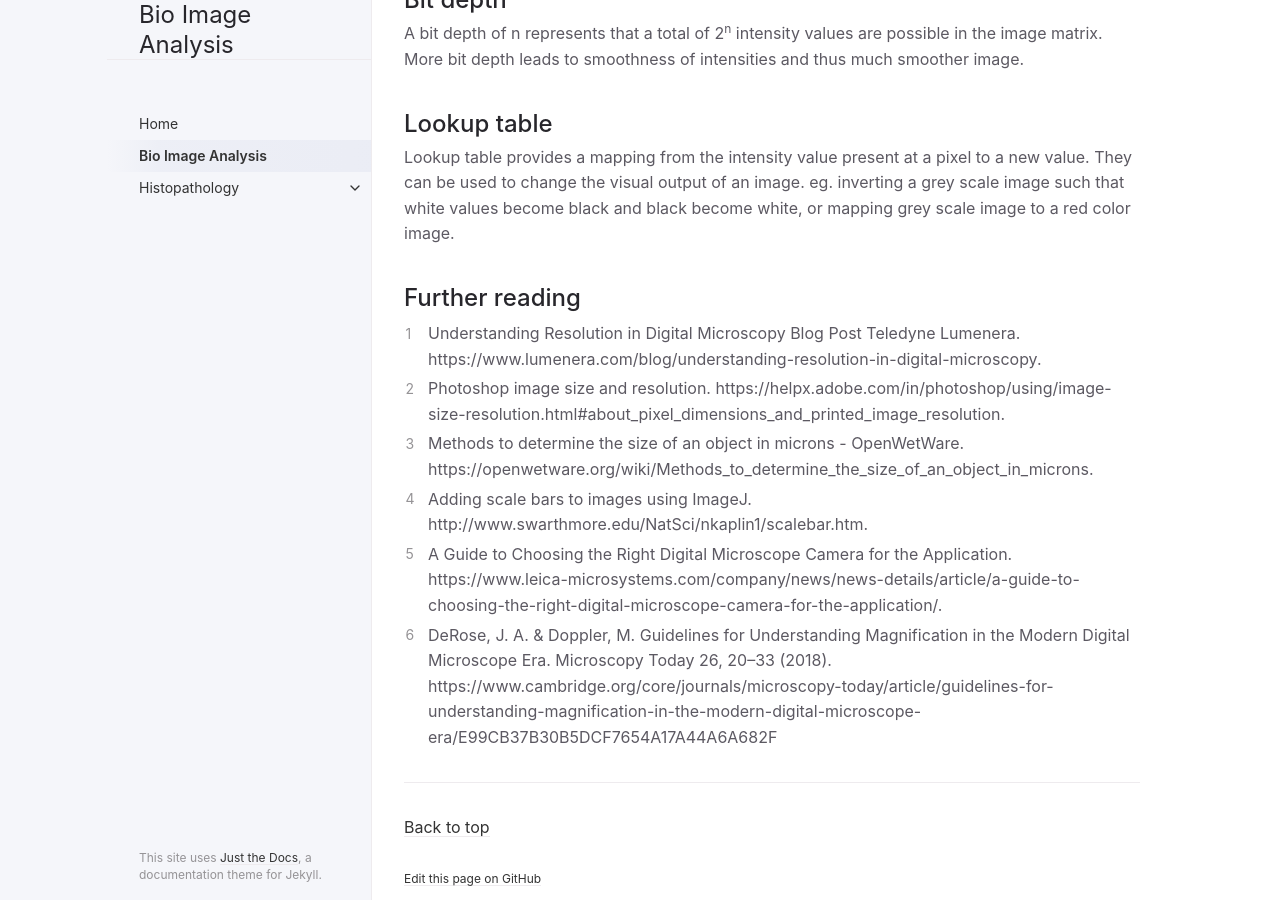
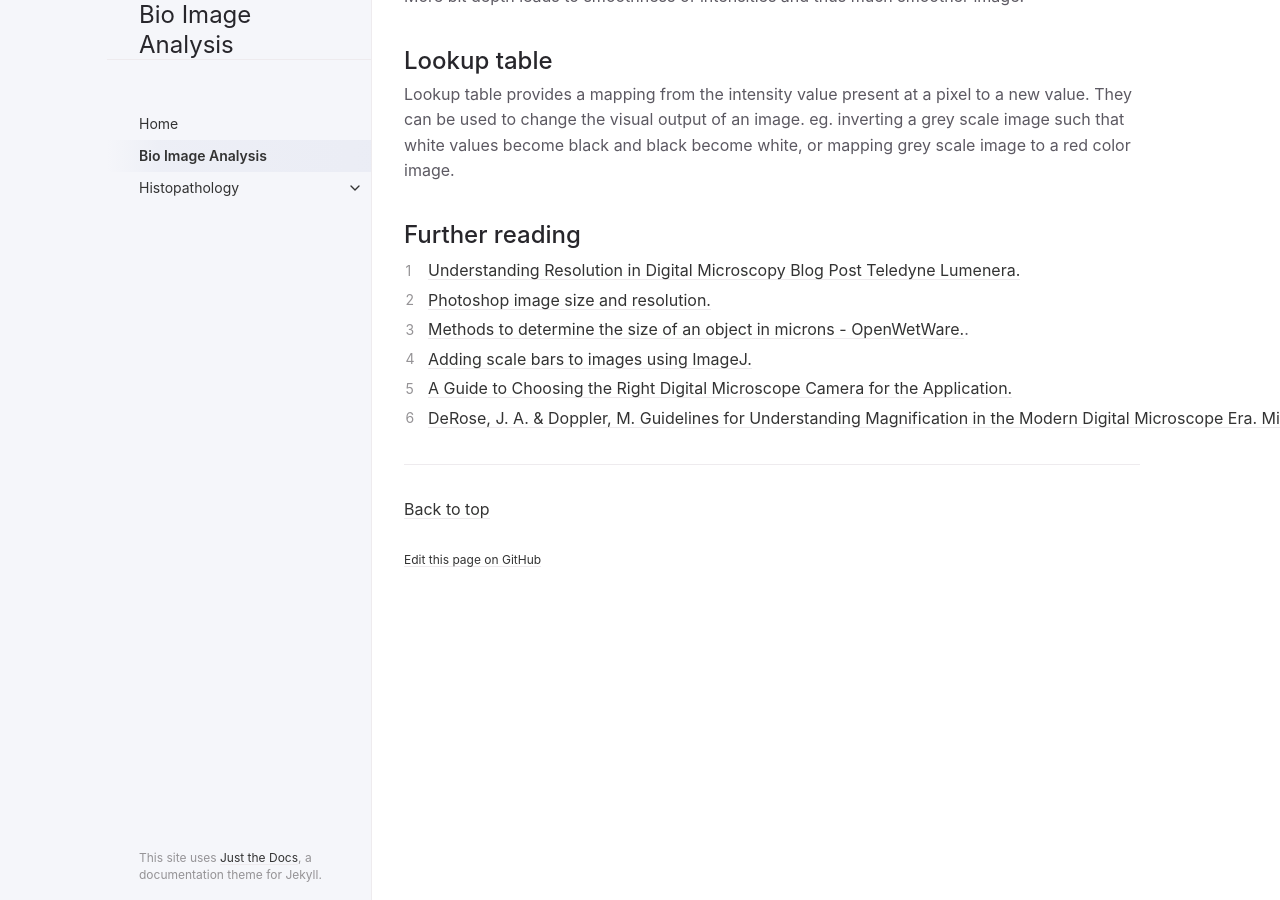
Before and after one commit to Amit-Tomar/bioimage-analysis, a Jekyll site: the page built from docs/bioImageAnalysis.md, in a window 1280 px wide and 900 px high, scrolled down 1591 px. Built offline with Jekyll 4.4.1, drawn with Linux system fonts in a browser that asks for light colours.

Commit message:
Fixed links

```diff
--- a/docs/bioImageAnalysis.md
+++ b/docs/bioImageAnalysis.md
@@ -4,9 +4,6 @@ title: Bio Image Analysis
 nav_order: 2
 
 ---
-
-# Tools
-{: .no_toc }
 
 ## Table of contents
 {: .no_toc .text-delta }
@@ -54,9 +51,9 @@ Image size is the number of pixels along the width of image vs the number of pix
 
 ## Further reading
 
-1. Understanding Resolution in Digital Microscopy Blog Post Teledyne Lumenera. https://www.lumenera.com/blog/understanding-resolution-in-digital-microscopy.
-2. Photoshop image size and resolution. https://helpx.adobe.com/in/photoshop/using/image-size-resolution.html#about_pixel_dimensions_and_printed_image_resolution.
-3. Methods to determine the size of an object in microns - OpenWetWare. https://openwetware.org/wiki/Methods_to_determine_the_size_of_an_object_in_microns.
-4. Adding scale bars to images using ImageJ. http://www.swarthmore.edu/NatSci/nkaplin1/scalebar.htm.
-5. A Guide to Choosing the Right Digital Microscope Camera for the Application. https://www.leica-microsystems.com/company/news/news-details/article/a-guide-to-choosing-the-right-digital-microscope-camera-for-the-application/.
-6. DeRose, J. A. & Doppler, M. Guidelines for Understanding Magnification in the Modern Digital Microscope Era. Microscopy Today 26, 20–33 (2018). https://www.cambridge.org/core/journals/microscopy-today/article/guidelines-for-understanding-magnification-in-the-modern-digital-microscope-era/E99CB37B30B5DCF7654A17A44A6A682F
+1. [Understanding Resolution in Digital Microscopy Blog Post Teledyne Lumenera.](https://www.lumenera.com/blog/understanding-resolution-in-digital-microscopy.)
+2. [Photoshop image size and resolution.]( https://helpx.adobe.com/in/photoshop/using/image-size-resolution.html#about_pixel_dimensions_and_printed_image_resolution.)
+3. [Methods to determine the size of an object in microns - OpenWetWare.](https://openwetware.org/wiki/Methods_to_determine_the_size_of_an_object_in_microns).
+4. [Adding scale bars to images using ImageJ.]( http://www.swarthmore.edu/NatSci/nkaplin1/scalebar.htm.)
+5. [A Guide to Choosing the Right Digital Microscope Camera for the Application.]( https://www.leica-microsystems.com/company/news/news-details/article/a-guide-to-choosing-the-right-digital-microscope-camera-for-the-application/.)
+6. [DeRose, J. A. & Doppler, M. Guidelines for Understanding Magnification in the Modern Digital Microscope Era. Microscopy Today 26, 20–33 (2018). ](https://www.cambridge.org/core/journals/microscopy-today/article/guidelines-for-understanding-magnification-in-the-modern-digital-microscope-era/E99CB37B30B5DCF7654A17A44A6A682F)
```
